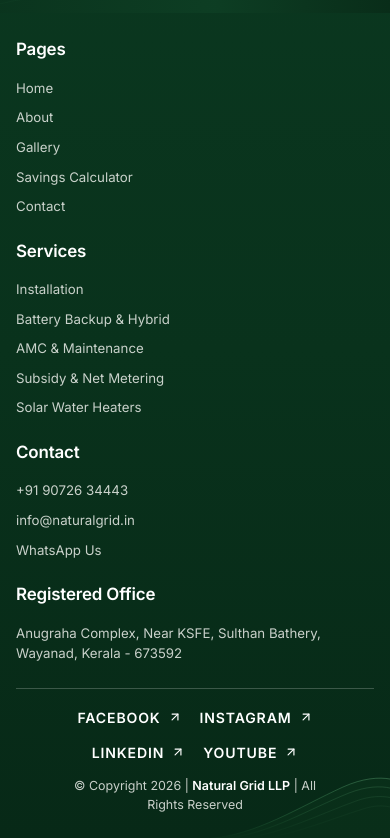
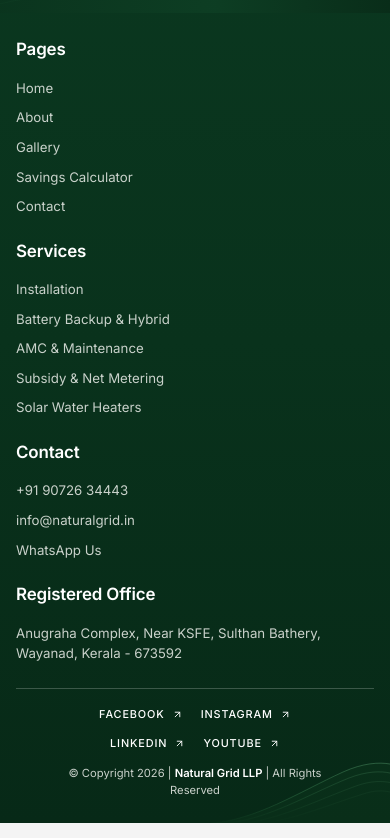
Before and after one commit to akashad123/naturalgrid, a React (Vite) app: page / in a window 390 px wide. Shown: the part 4952-5790 px from the top of the page. Built offline with nearby package versions, Linux system fonts and the light colour scheme; no server answers; a web font is replaced by a local one.

Commit message:
Decrease footer text and social links font size

```diff
--- a/src/styles/index.css
+++ b/src/styles/index.css
@@ -1555,7 +1555,7 @@ html.lenis.lenis-smooth {
   background: transparent;
   border-top: 1px solid rgba(244, 245, 242, 0.22);
   text-align: left;
-  font-size: 0.84rem;
+  font-size: 0.76rem;
   color: rgba(244, 245, 242, 0.82);
 }
 
@@ -1567,16 +1567,17 @@ html.lenis.lenis-smooth {
   margin-top: 0;
 }
 
-/* Match footer social links font size to body description scale */
+/* Compact footer social links typography */
 .footer-socials .social-link {
-  font-size: clamp(0.88rem, 1.05vw, 0.97rem);
-  letter-spacing: 0.06em;
-  line-height: 1.5;
+  font-size: clamp(0.68rem, 0.75vw, 0.72rem);
+  font-weight: 500;
+  letter-spacing: 0.08em;
+  line-height: 1.4;
 }
 
 .footer-socials .social-link svg {
-  width: 14px;
-  height: 14px;
+  width: 11px;
+  height: 11px;
 }
 
 .footer-copy {
@@ -1683,7 +1684,11 @@ html.lenis.lenis-smooth {
     align-items: center;
     text-align: center;
     padding: 18px 52px 24px;
-    font-size: 0.78rem;
+    font-size: 0.7rem;
+  }
+
+  .footer-socials .social-link {
+    font-size: 0.68rem;
   }
 
   .footer-socials {
```
